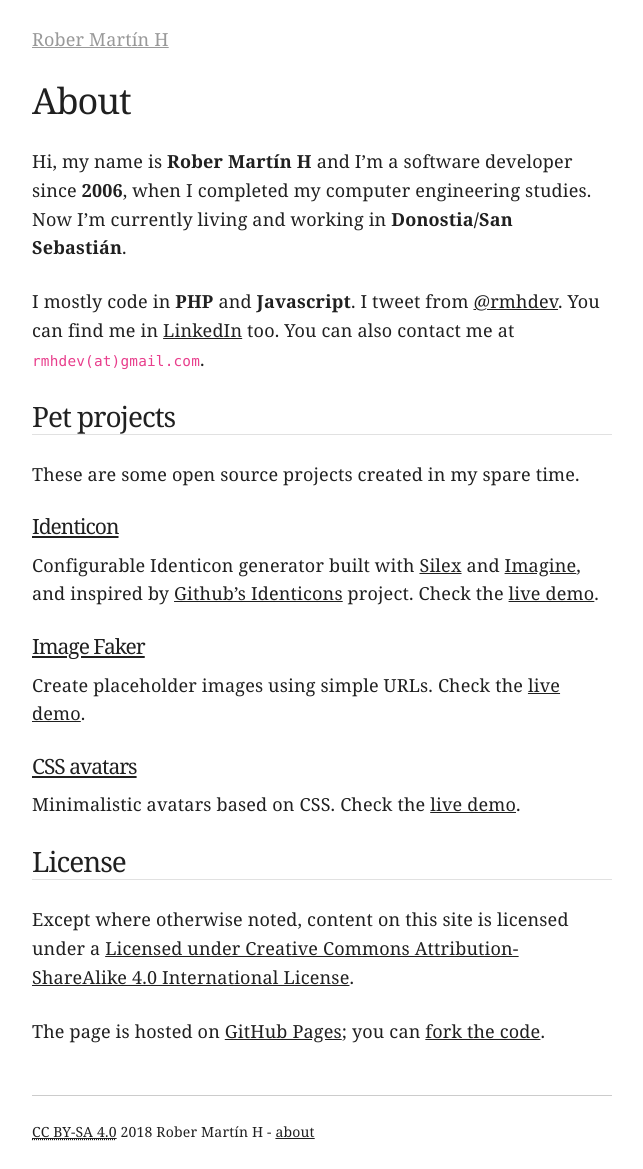
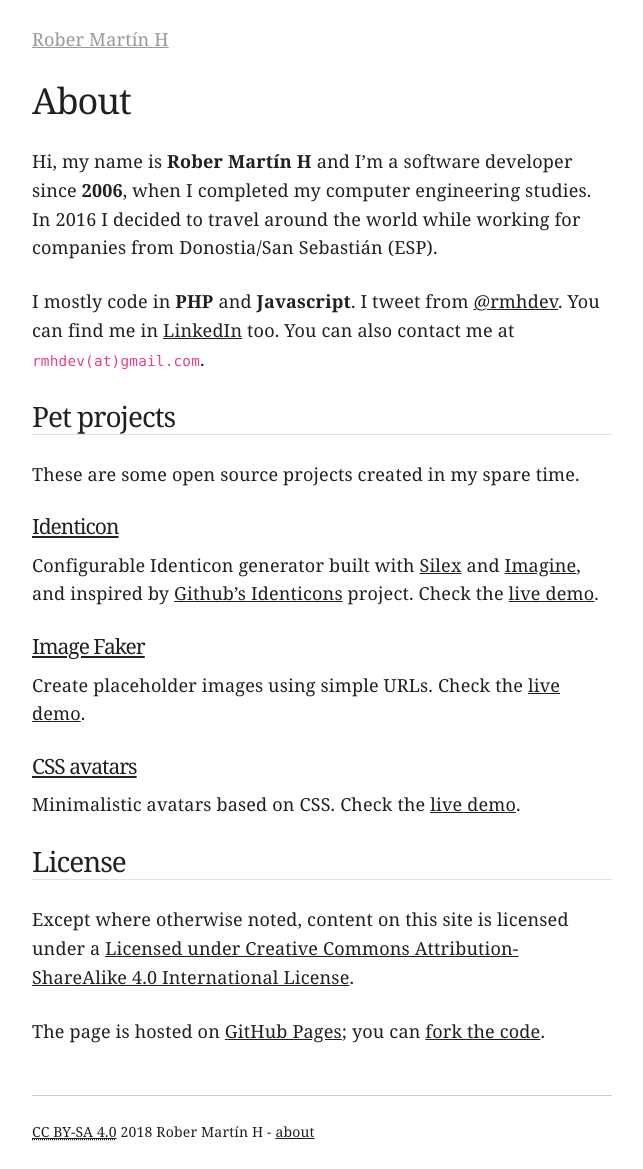
Before and after one commit to rmhdev/rmhdev.github.com, a Jekyll site: the page built from about.md, in a window 1280 px wide. Shown: the whole page, without its empty margins (318-961 px from the left). Built offline with Jekyll 4.4.1, drawn with Linux system fonts in a browser that asks for light colours.

Commit message:
update about page

```diff
--- a/_layouts/about.html
+++ b/_layouts/about.html
@@ -31,7 +31,7 @@ type: about
                     <header>
                         <h3>{%- if project.repository != "" -%}<a href="{{ project.repository }}" class="name">{{ project.name }}</a>{% else %}<span class="name">{{ project.name }}</span>{% endif %}</h3>
                     </header>
-                    {%- if project.web != "" -%}
+                    {%- if (project.web) && (project.web != "") -%}
                     <p>{{ project.excerpt | remove: '<p>' | remove: '</p>' }} Check the <a href="{{ project.web }}"><span>live demo</span></a>.</p>
                     {%- else -%}
                     {{ project.excerpt }}
--- a/about.md
+++ b/about.md
@@ -4,8 +4,8 @@ title: About
 ---
 
 Hi, my name is **Rober Martín H** and I'm a software developer since **2006**,
-when I completed my computer engineering studies. Now I'm currently living and
-working in **Donostia/San Sebastián**.
+when I completed my computer engineering studies. In 2016 I decided to travel
+around the world while working for companies from Donostia/San Sebastián (ESP).
 
 I mostly code in **PHP** and **Javascript**.
 I tweet from [@{{ site.author.twitter }}][twitter].
```
